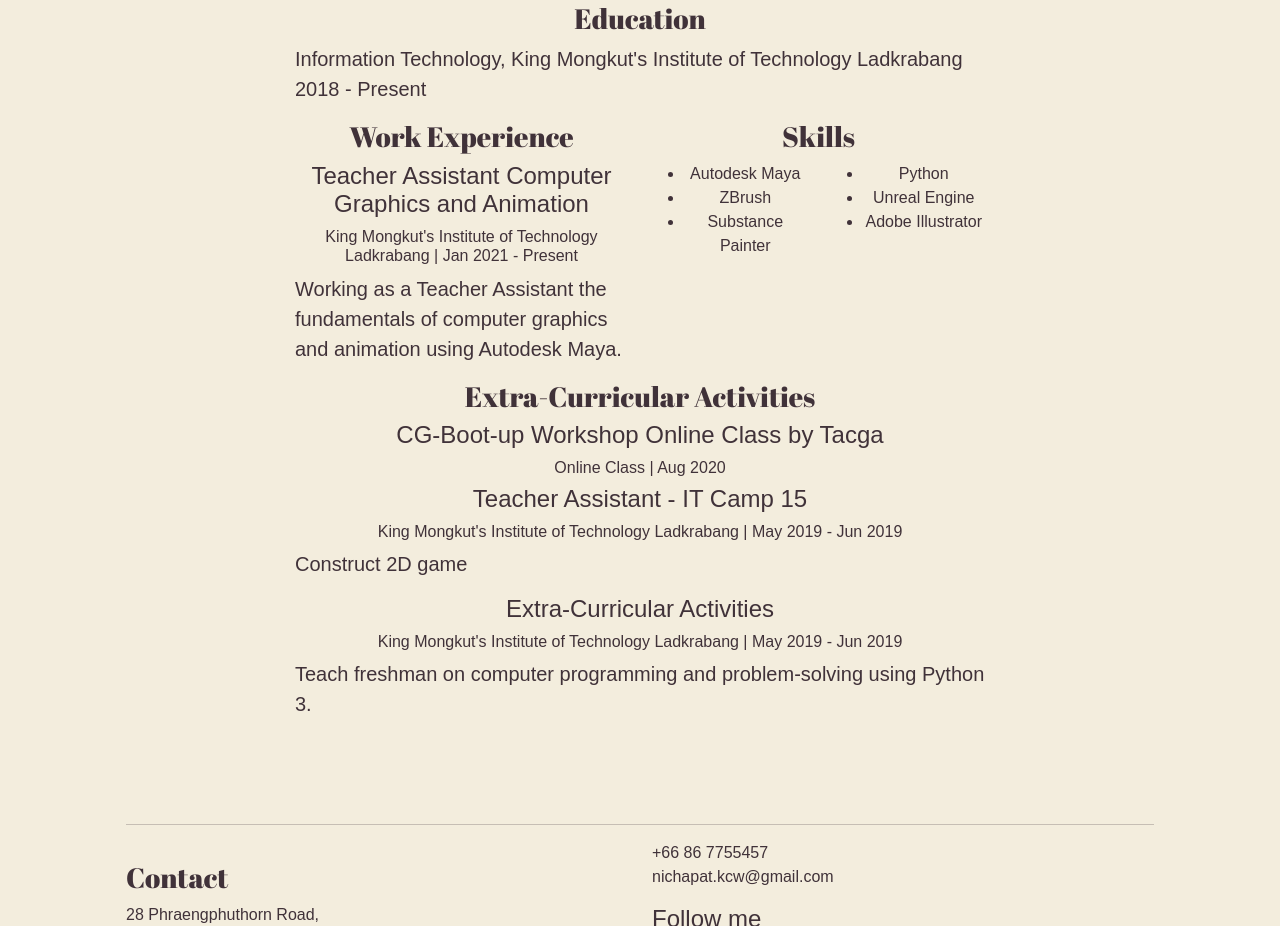
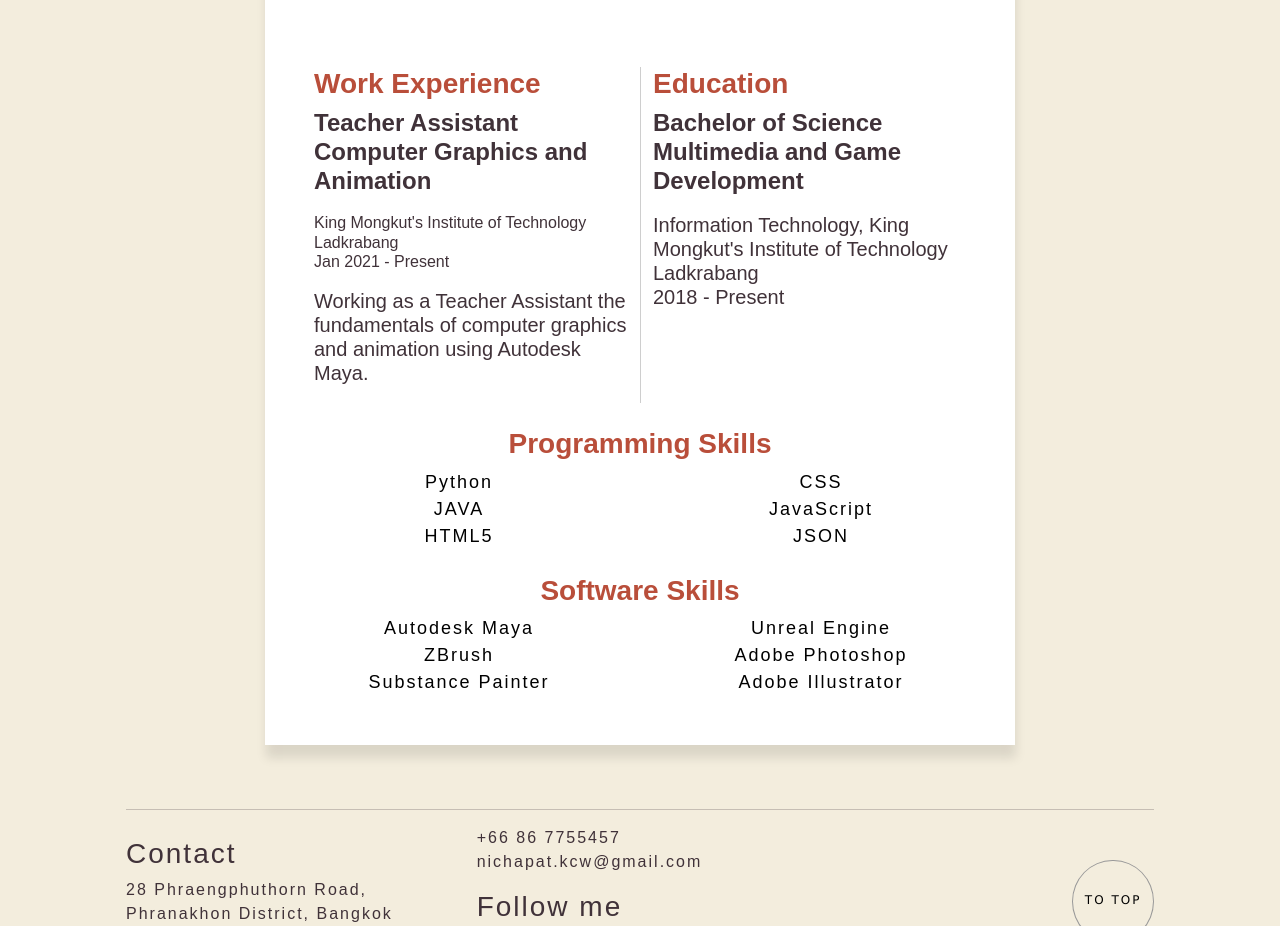
Before and after one commit to khunpanggg/Portfolio, a plain HTML site: page about.html in a window 1280 px wide. Shown: the part 1098-2024 px from the top of the page. Drawn offline with nearby package versions, Linux system fonts and the light colour scheme; a web font is replaced by a local one.

Commit message:
update content

```diff
--- a/about.html
+++ b/about.html
@@ -67,84 +67,91 @@
         <div class="profile-card text-center">
           <div class="profile-info">
             <img class="profile-pic" src="/img/profile.jpg">
-            <h2 class="hvr-underline-from-center">NICHAPT K<span>3D Artist</span></h2>
-            <p>I am a junior IT student in Multimedia and Game Development track who is interested in many fields of 3D
+            <h2 class="hvr-underline-from-center">NICHAPT KACHACHEEWA<span>3D Artist</span></h2>
+
+            <p>I am a junior IT student in Multimedia and Game Development track who is interested
+              in many fields of 3D
               animation knowledge such as rigging and lighting.</p>
-            <h3>Education</h3>
-            <p>Information Technology,
-              King Mongkut's Institute of
-              Technology Ladkrabang
-              2018 - Present</p>
-            <div class="row">
-              <div class="col-md-6 col-lg-6 text-left">
+
+
+            <div class="row p-4">
+              <div class="col-md-6 col-lg-6 ">
                 <h3>Work Experience</h3>
                 <h4>Teacher Assistant
                   Computer Graphics and Animation </h4>
-                <h6>King Mongkut's Institute of Technology Ladkrabang | Jan 2021 - Present</h6>
-                <p>Working as a Teacher Assistant the fundamentals of computer graphics and animation using Autodesk
+                <h6>King Mongkut's Institute of Technology Ladkrabang <br>Jan 2021 - Present</h6>
+                <h5>Working as a Teacher Assistant the fundamentals of computer graphics and animation
+                  using Autodesk
                   Maya.
-                </p>
+                </h5>
+              </div>
+              <div class="col-md-6 col-lg-6 box-about">
+                <h3>Education</h3>
+                <h4>Bachelor of Science <br> Multimedia and Game Development</h4>
+                <h5>Information Technology,
+                  King Mongkut's Institute of
+                  Technology Ladkrabang <br>
+                  2018 - Present</h5>
+              </div>
+            </div>
+            <div class="row h-skill pb-4">
+              <h3>Programming Skills</h3>
+              <div class="col-md-6 col-lg-6">
+                <div class="text-skill">
+                  <span>Python</span>
+                  <span>JAVA</span>
+                  <span>HTML5</span>
+                </div>
               </div>
               <div class="col-md-6 col-lg-6">
-                <div class="row">
-                  <h3>Skills</h3>
-                  <div class="col-md-6 col-lg-6">
-                    <ul class="text-left">
-                      <li>Autodesk Maya</li>
-                      <li>ZBrush</li>
-                      <li>Substance Painter</li>
-                    </ul>
-                  </div>
-                  <div class="col-md-6 col-lg-6">
-                    <ul class="text-left">
-                      <li>Python</li>
-                      <li>Unreal Engine</li>
-                      <li>Adobe Illustrator</li>
-                    </ul>
-                  </div>
+                <div class="text-skill">
+                  <span>CSS</span>
+                  <span>JavaScript</span>
+                  <span>JSON</span>
                 </div>
               </div>
             </div>
-            <div class="row">
-              <div class="col">
-                <h3>Extra-Curricular Activities</h3>
-                <h4>CG-Boot-up Workshop Online Class by Tacga</h4>
-                <h6>Online Class | Aug 2020</h6>
-
-                <h4>Teacher Assistant - IT Camp 15</h4>
-                <h6>King Mongkut's Institute of Technology Ladkrabang | May 2019 - Jun 2019</h6>
-                <p>Construct 2D game</p>
-
-                <h4>Extra-Curricular Activities</h4>
-                <h6>King Mongkut's Institute of Technology Ladkrabang | May 2019 - Jun 2019</h6>
-                <p>Teach freshman on computer programming and problem-solving using Python 3.</p>
+            <div class="row h-skill pb-4">
+              <h3>Software Skills</h3>
+              <div class="col-md-6 col-lg-6">
+                <div class="text-skill">
+                  <span>Autodesk Maya</span>
+                  <span>ZBrush</span>
+                  <span>Substance Painter</span>
+                </div>
+              </div>
+              <div class="col-md-6 col-lg-6">
+                <div class="text-skill">
+                  <span>Unreal Engine</span>
+                  <span>Adobe Photoshop</span>
+                  <span>Adobe Illustrator</span>
+                </div>
               </div>
             </div>
-
-
           </div>
         </div>
       </div>
       <footer>
         <hr>
         <div class="row align-items-center footer-text-l">
-          <div class="col-md-6 col-lg-6" id="icon-contact">
+          <div class="col-md-6 col-lg-4">
             <h3>Contact</h3>
             <p>28 Phraengphuthorn Road, <br>
               Phranakhon District, Bangkok 10200</p>
-
           </div>
-          <div class="col-md-6 col-lg-6 footer-text-r" id="icon-contact">
+          <div class="col-md-6 col-lg-4 footer-text-r" id="icon-contact">
             <p>+66 86 7755457 <br> nichapat.kcw@gmail.com</p>
-            <h4>Follow me</h4>
-            <img src="/img/icon/github.svg" alt="">
-            <img src="/img/icon/facebook-app-logo.svg" alt="">
-            <img src="/img/icon/twitter.svg" alt="">
-            <img src="/img/icon/instagram.svg" alt="">
+            <h3>Follow me</h3>
+            <a href="https://github.com/khunpanggg" target="_blank"><img src="/img/icon/github.svg" alt=""></a>
+            <a href="https://twitter.com/KaponPang" target="_blank"><img src="/img/icon/twitter.svg" alt=""></a>
+            <a href="https://www.instagram.com/k.panggg/" target="_blank"><img src="/img/icon/instagram.svg" alt=""></a>
           </div>
-        </div>
-        <hr>
-        CopyRight © Nichapat Kachacheewa
+          <div class="col-md-6 col-lg-4 to-top">
+            <div class="round-button">
+              <div class="round-button-circle"><a href="#" class="round-button">TO TOP</a></div>
+            </div>
+          </div>
+          <span>CopyRight © Nichapat Kachacheewa</span>
       </footer>
     </div>
 </body>
--- a/style.css
+++ b/style.css
@@ -1,6 +1,7 @@
 @import url('https://fonts.googleapis.com/css2?family=Padauk&display=swap');
 @import url('https://fonts.googleapis.com/css2?family=Abril+Fatface&display=swap');
 @import url('https://fonts.googleapis.com/css?family=Ubuntu:700');
+@import url('https://fonts.googleapis.com/css2?family=Darker+Grotesque:wght@500&display=swap');
 
 html {
   height: 100%;
@@ -18,12 +19,11 @@ body {
   margin: 0;
   min-height: 100%;
   background-color: var(--main-bg-color);
-  font-family: 'Padauk', sans-serif;
+  font-family: 'Darker Grotesque', sans-serif;
 }
 
 h1,
-h2,
-h3 {
+h2 {
   font-family: 'Abril Fatface', cursive;
   font-weight: 400;
 }
@@ -31,8 +31,8 @@ h3 {
 .navbar-item a {
   color: var(--main-txt-color);
   text-transform: uppercase;
-  font-family: 'Padauk', sans-serif;
-  font-weight: 400;
+  font-family: 'Darker Grotesque', sans-serif;
+  font-weight: 700;
 }
 
 .navbar-item a {
@@ -67,6 +67,7 @@ h3 {
   font-weight: 400;
   align-self: center;
   padding-left: 10px;
+  letter-spacing: 2px;
 }
 
 .carousel-indicators li {
@@ -97,17 +98,15 @@ h3 {
   margin: 0 auto;
   padding-top: 32px;
   padding-bottom: 32px;
-  max-width: 740px;
+  max-width: 750px;
 }
 
-.content h1,
-h2,
-h3,
-p {
+.content h1 {
   text-align: center;
 }
 
 .content p {
+  text-align: center;
   font-size: 1.3rem;
 }
 
@@ -140,10 +139,7 @@ p {
   }
 }
 
-
-
-
-
+/*-------------footer-------------*/
 footer {
   padding: 1rem;
   background-color: var(--main-bg-color);
@@ -157,13 +153,52 @@ footer {
 }
 
 .footer-text-l h3,
-p {
+.footer-text-l p {
   text-align: left;
+  letter-spacing: 2px;
 }
 
-.footer-text-r h4 {
+.round-button {
+  width: 25%;
+}
 
-  text-decoration: underline 1px;
+.round-button-circle {
+  max-width: 100%;
+  height: 0;
+  padding-bottom: 100%;
+  border-radius: 50%;
+  border: 1px solid #999;
+  overflow: hidden;
+}
+
+.round-button-circle:hover {
+
+  background: #000;
+}
+
+.round-button a:hover {
+  color: #fff;
+}
+
+.round-button a {
+  display: block;
+  float: left;
+  width: 100%;
+  padding-top: 50%;
+  padding-bottom: 50%;
+  line-height: 1em;
+  margin-top: -0.5em;
+
+  text-align: center;
+  color: #000;
+  font-family: Verdana;
+  font-size: 12px;
+  letter-spacing: 2px;
+  text-decoration: none;
+}
+
+.to-top {
+  text-align: -webkit-right;
 }
 
 /*-------------About Me-------------*/
@@ -185,7 +220,7 @@ p {
   right: 0;
   margin: auto;
   z-index: 1;
-  max-width: 150px;
+  max-width: 170px;
   -webkit-transition: all 0.4s;
   transition: all 0.4s;
 }
@@ -196,6 +231,8 @@ p {
   padding: 125px 25px 25px 25px;
   position: relative;
   margin-top: 80px;
+  background-color: #fff;
+  box-shadow: 1px 13px 10px rgba(0, 0, 0, 0.1);
 }
 
 .profile-info h2 {
@@ -204,6 +241,28 @@ p {
   padding-bottom: 12px;
 }
 
+.profile-info h3 {
+  color: var(--main-txt-color);
+  text-align: left;
+  color: #b94e3a;
+  font-weight: 700;
+}
+
+.profile-info h4,
+.profile-info h5,
+.profile-info h6 {
+  color: var(--main-txt-color);
+  padding-bottom: 10px;
+  text-align: left;
+}
+
+.profile-info h4 {
+  font-weight: 600;
+}
+
+.box-about {
+  border-left: 1px solid #CECECE;
+}
 
 .profile-info span {
   display: block;
@@ -213,7 +272,18 @@ p {
 }
 
 .profile-info p {
-  font-size: 20px;
+  font-size: 18px;
+  padding: 25px;
+  letter-spacing: 2px;
+}
+
+.h-skill h3 {
+  text-align: center;
+}
+
+.text-skill span {
+  font-size: 18px;
+  color: #000;
 }
 
 .profile-card:hover .profile-pic {
```
Also changed, not shown: Contact.html (+18 -15 lines), index.html (+18 -16 lines), work.html (+17 -15 lines).
